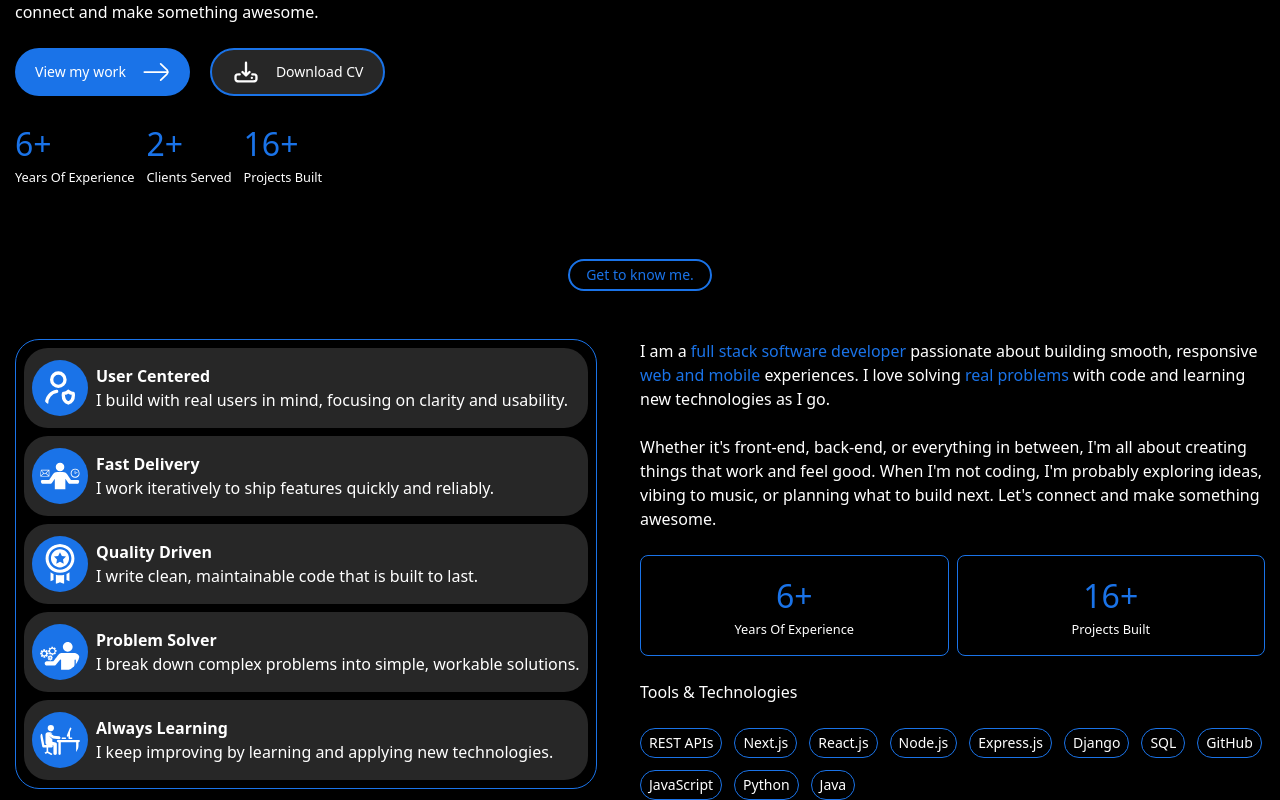
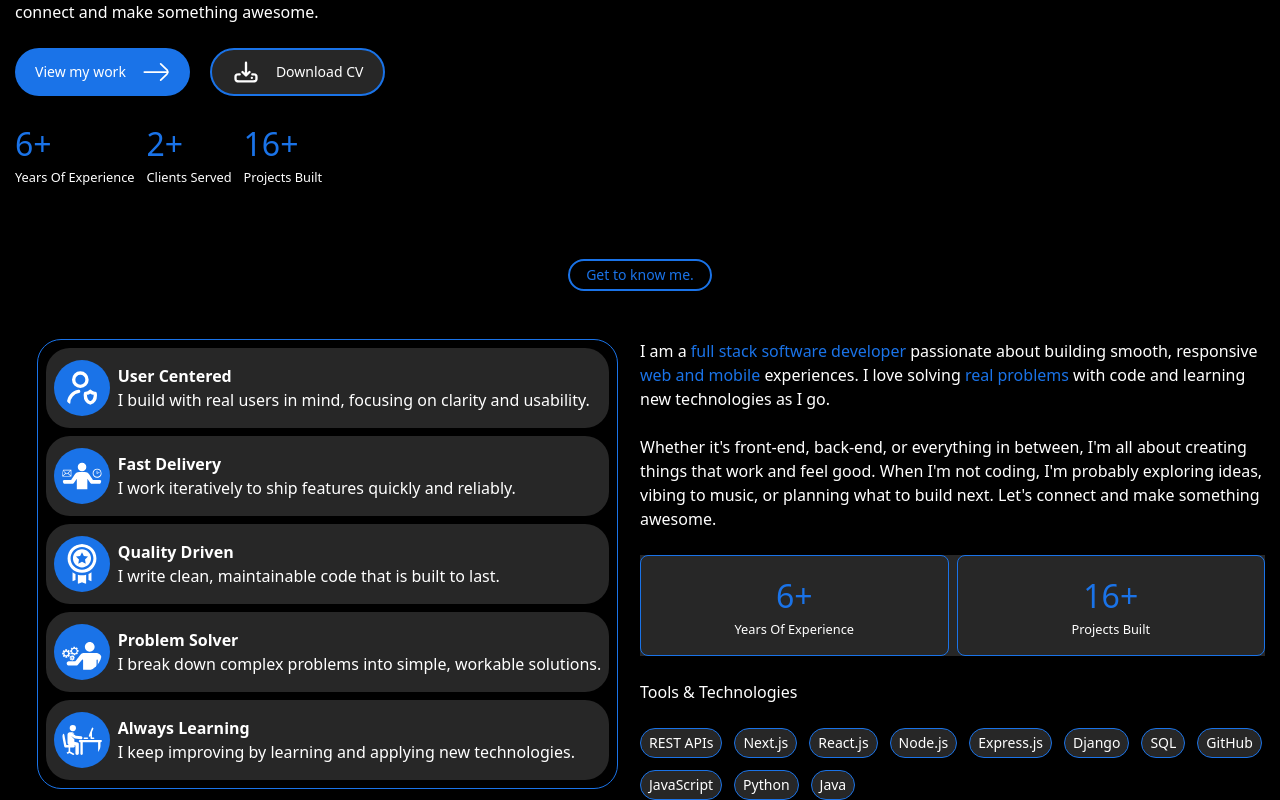
Before and after one commit to DevMahlatsi/DevMahlatsi, a React (Vite) app: page / in a window 1280 px wide. Shown: the part 496-1296 px from the top of the page. Built offline with nearby package versions, Linux system fonts and the light colour scheme.

Commit message:
Hire reasons are now working properly as it should.

```diff
--- a/src/Components/Indicators/About-Stats/AboutStats.tsx
+++ b/src/Components/Indicators/About-Stats/AboutStats.tsx
@@ -4,7 +4,7 @@ import AboutYearsExperience from "../Years Of Experience/About/AboutYearsExperie
 export default function AboutStats(){
   return(
     <>
-      <div className="grid grid-cols-2 gap-2">
+      <div className="grid grid-cols-2 gap-2 bg-[#272727]">
         <AboutYearsExperience/>
         <AboutProjectsShipped/>
       </div>
--- a/src/Components/Indicators/Hire Reasons/HireReasons.tsx
+++ b/src/Components/Indicators/Hire Reasons/HireReasons.tsx
@@ -3,7 +3,8 @@ import { hireReasons } from "../../../Data/devmahlatsi.data";
 export default function HireReasons(){
   return(
     <>
-      <div className="inline-grid grid-cols-[2] justify-center items-center gap-2 border border-[#1a73e8] rounded-3xl p-2">
+    <div className="flex justify-center">
+      <div className=" inline-grid grid-cols-[2] justify-center items-center gap-2 border border-[#1a73e8] rounded-3xl p-2">
         {hireReasons.map((reason) => {
           return(
           <div>
@@ -29,6 +30,8 @@ export default function HireReasons(){
           )
         })}
       </div>
+    </div>
+
     </>
   )
 }
--- a/src/Components/Indicators/Tools and Technologies/ToolsAndTechnologies.tsx
+++ b/src/Components/Indicators/Tools and Technologies/ToolsAndTechnologies.tsx
@@ -15,7 +15,7 @@ export default function ToolsAndTechnologies(){
           <ul className="flex flex-wrap gap-3 ">
             {techToolsData.map((tool) => {
               return(
-                <li className="text-sm p-1 px-2 border border-[#1a73e8] rounded-4xl tech-edit">
+                <li className="text-sm p-1 px-2 bg-[#272727] border border-[#1a73e8] rounded-4xl tech-edit">
 
                   {tool.title}
                 </li>
```
